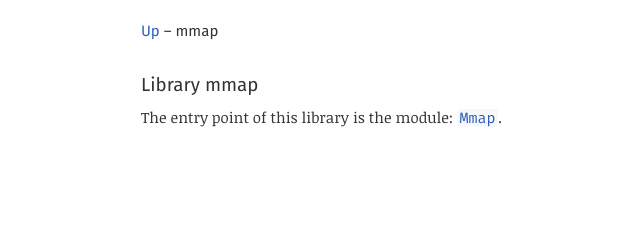
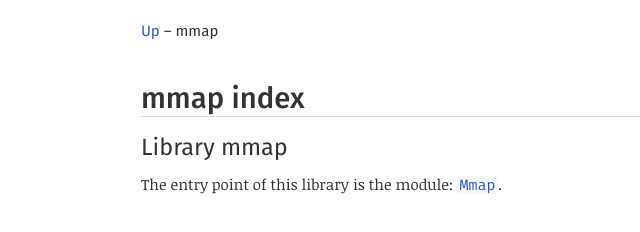
Before and after one commit to mirage/mmap, a plain HTML site: page mmap/index.html in a window 1280 px wide. Shown: the whole page, without its empty margins (146-786 px from the left). Drawn offline with Linux system fonts and the light colour scheme.

Commit message:
Update mmap doc to 1.0.2.

```diff
--- a/mmap/index.html
+++ b/mmap/index.html
@@ -1,2 +1,2 @@
 <!DOCTYPE html>
-<html xmlns="http://www.w3.org/1999/xhtml"><head><title>index (mmap.index)</title><link rel="stylesheet" href="../odoc.css"/><meta charset="utf-8"/><meta name="viewport" content="width=device-width,initial-scale=1.0"/><script src="../highlight.pack.js"></script><script>hljs.initHighlightingOnLoad();</script></head><body><div class="content"><header><nav><a href="../index.html">Up</a> – mmap</nav></header><h3 id="library-mmap"><a href="#library-mmap" class="anchor"></a>Library mmap</h3><p>The entry point of this library is the module: <a href="Mmap/index.html"><code>Mmap</code></a>.</p></div></body></html>
+<html xmlns="http://www.w3.org/1999/xhtml"><head><title>index (mmap.index)</title><link rel="stylesheet" href="../odoc.css"/><meta charset="utf-8"/><meta name="viewport" content="width=device-width,initial-scale=1.0"/><script src="../highlight.pack.js"></script><script>hljs.initHighlightingOnLoad();</script></head><body><div class="content"><header><nav><a href="../index.html">Up</a> – mmap</nav></header><h1 id="mmap-index"><a href="#mmap-index" class="anchor"></a>mmap index</h1><h2 id="library-mmap"><a href="#library-mmap" class="anchor"></a>Library mmap</h2><p>The entry point of this library is the module: <a href="Mmap/index.html"><code>Mmap</code></a>.</p></div></body></html>
```
Also changed, not shown: index.html (+1 -1 lines).
